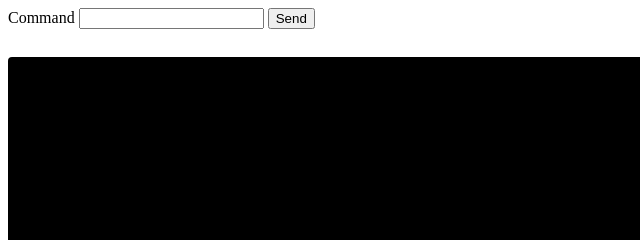
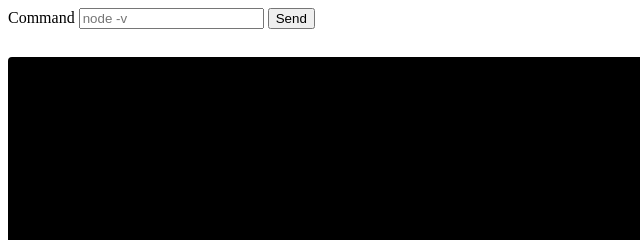
Before and after one commit to skiran017/web-container, a website built with Vite: page index.html in a window 1280 px wide. Shown: the top 240 px of the page, 0-640 px from the left. Built offline with nearby package versions, Linux system fonts and the light colour scheme; what @webcontainer/api would draw is missing.

Commit message:
Update index.html

```diff
--- a/index.html
+++ b/index.html
@@ -9,7 +9,9 @@
     <form id="form">
       <label>
         Command
-        <input type="text" id="command" />
+        <input type="text" id="command"
+        placeholder="node -v"
+        />
       </label>
       <button>Send</button>
     </form>
```
